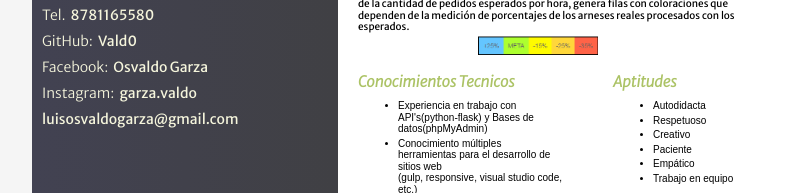
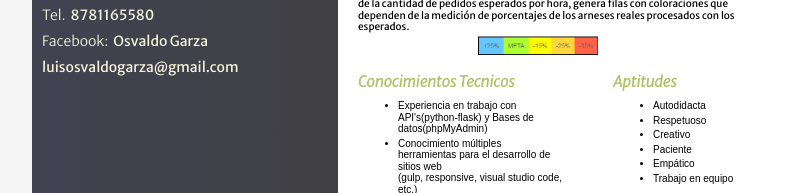
Before and after one commit to LordValdom3r0/CVLuisOsvaldoGarza, a plain HTML site: page index.html in a window 1280 px wide. Shown: the part 632-825 px from the top of the page, without its empty margins (200-994 px from the left). Drawn offline with Linux system fonts and the light colour scheme.

Commit message:
Update index.html

```diff
--- a/index.html
+++ b/index.html
@@ -29,9 +29,7 @@
             <p class="divline"> </p>
         <div class="contacto">
             <span class="dataContact"><h3>Tel.</h3> 8781165580</span>
-            <span class="dataContact"><h3>GitHub:</h3>Vald0</span>
             <span class="dataContact"><h3>Facebook:</h3>Osvaldo Garza</span>
-            <span class="dataContact"><h3>Instagram:</h3>garza.valdo</span>
             <span class="dataContact">luisosvaldogarza@gmail.com</span>
         </div>
 
```
